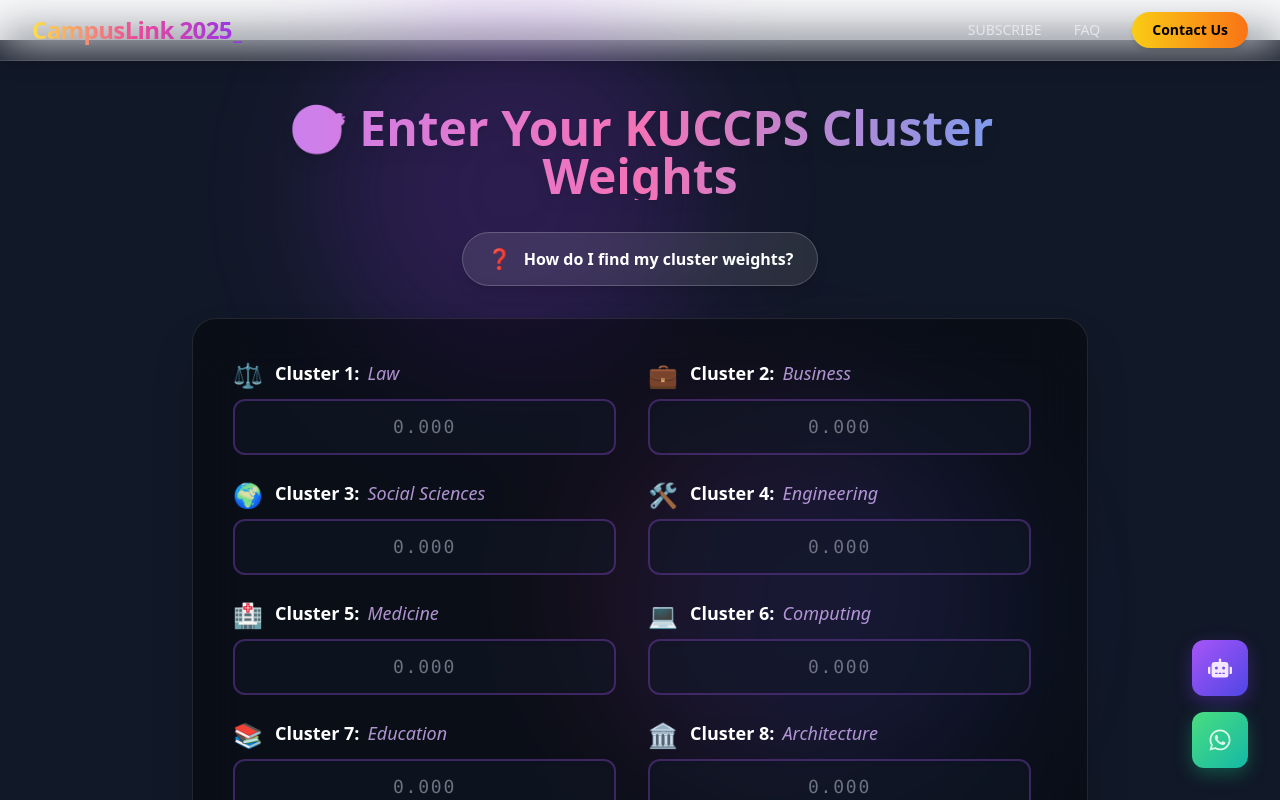
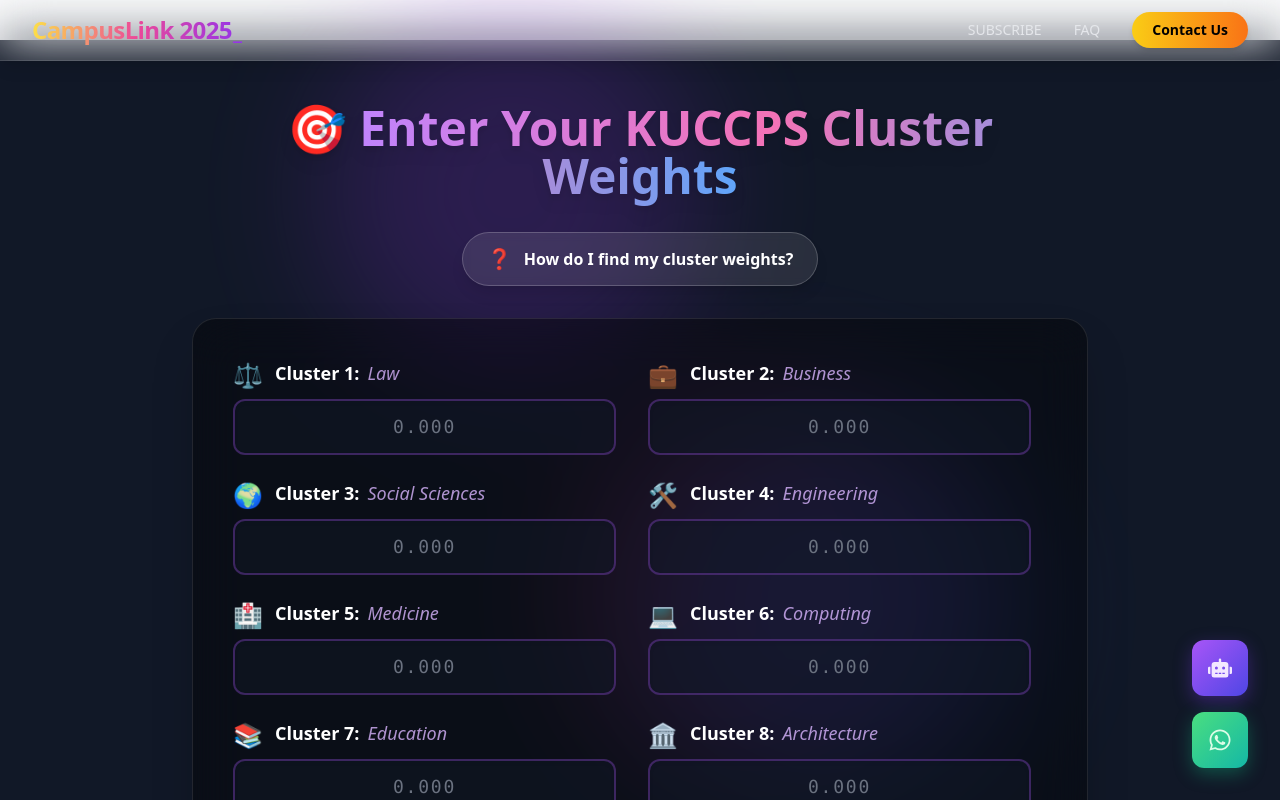
Before and after one commit to munene-design/campuslink, a React (Create React App) app: page /enter-cluster in a window 1280 px wide. Shown: the top 800 px of the page. Built offline with nearby package versions, Linux system fonts and the light colour scheme.

Commit message:
Initial commit

```diff
--- a/src/components/pages/ClusterWeightPage.jsx
+++ b/src/components/pages/ClusterWeightPage.jsx
@@ -69,9 +69,12 @@
   initial={{ opacity: 0, y: -50 }}
   animate={{ opacity: 1, y: 0 }}
   transition={{ duration: 0.7, ease: "easeOut" }}
-                        className="text-5xl font-bold text-center text-transparent bg-clip-text bg-gradient-to-r from-purple-400 via-pink-400 to-blue-400 drop-shadow-lg"
+  className="text-5xl font-bold text-center drop-shadow-lg"
 >
-                        🎯 Enter Your KUCCPS Cluster Weights
+  <span className="text-5xl">🎯</span>{" "}
+  <span className="text-transparent bg-clip-text bg-gradient-to-r from-purple-400 via-pink-400 to-blue-400">
+    Enter Your KUCCPS Cluster Weights
+  </span>
 </motion.h1>
 
                     {/* Help Button */}
```
Lines whose indentation alone changed are shown as unchanged.
